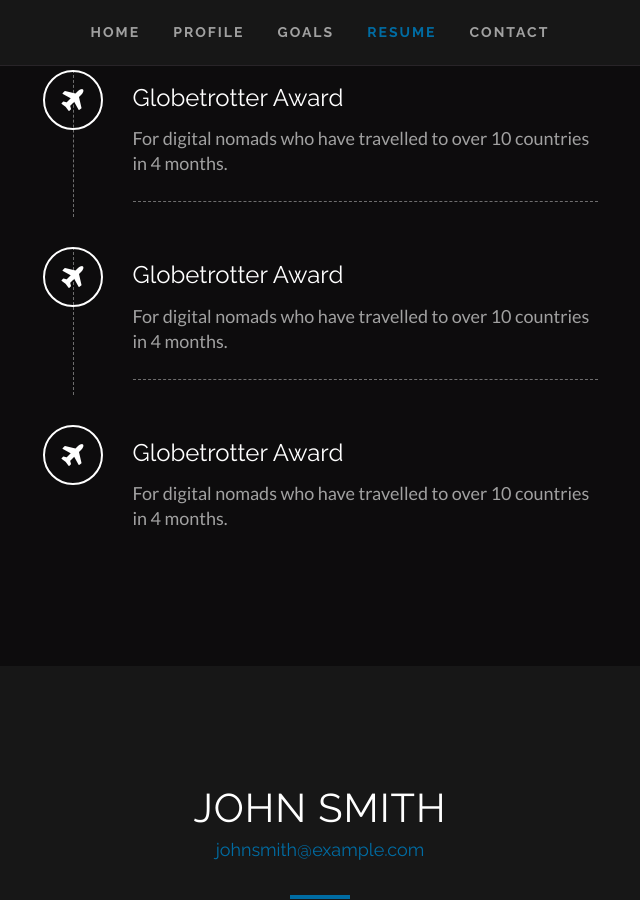
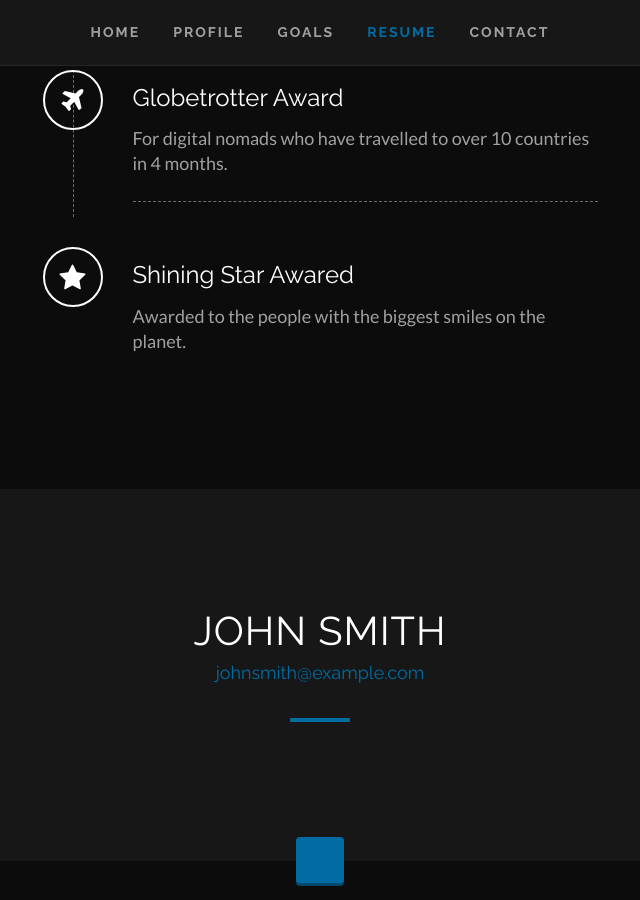
Before and after one commit to clearcareer/IskenderResume, a Jekyll site: the page built from index.html, in a window 1280 px wide and 900 px high, scrolled down 4155 px. Shown: the whole window, without its empty margins (320-960 px from the left). Built offline with Jekyll 4.4.1, drawn with Linux system fonts in a browser that asks for light colours; some web fonts are replaced.

Commit message:
Updated '/index.html' via CloudCannon

```diff
--- a/index.html
+++ b/index.html
@@ -55,12 +55,9 @@
   - name: Globetrotter Award
     description: For digital nomads who have travelled to over 10 countries in 4 months.
     icon: plane
-  - name: Globetrotter Award
-    description: For digital nomads who have travelled to over 10 countries in 4 months.
-    icon: plane
-  - name: Globetrotter Award
-    description: For digital nomads who have travelled to over 10 countries in 4 months.
-    icon: plane
+  - name: Shining Star Awared
+    description: Awarded to the people with the biggest smiles on the planet.
+    icon: star
 social_icons:
   - name: Facebook
     link: ''
```
